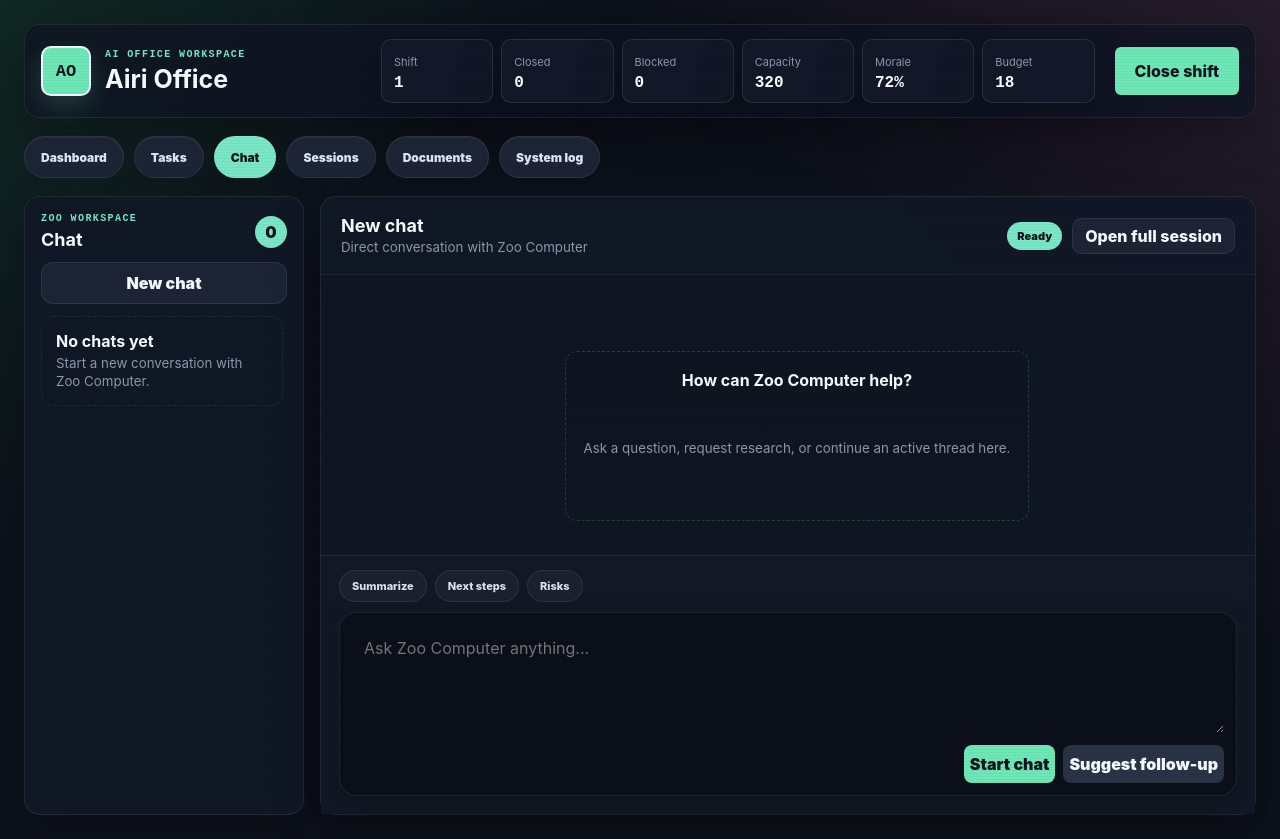
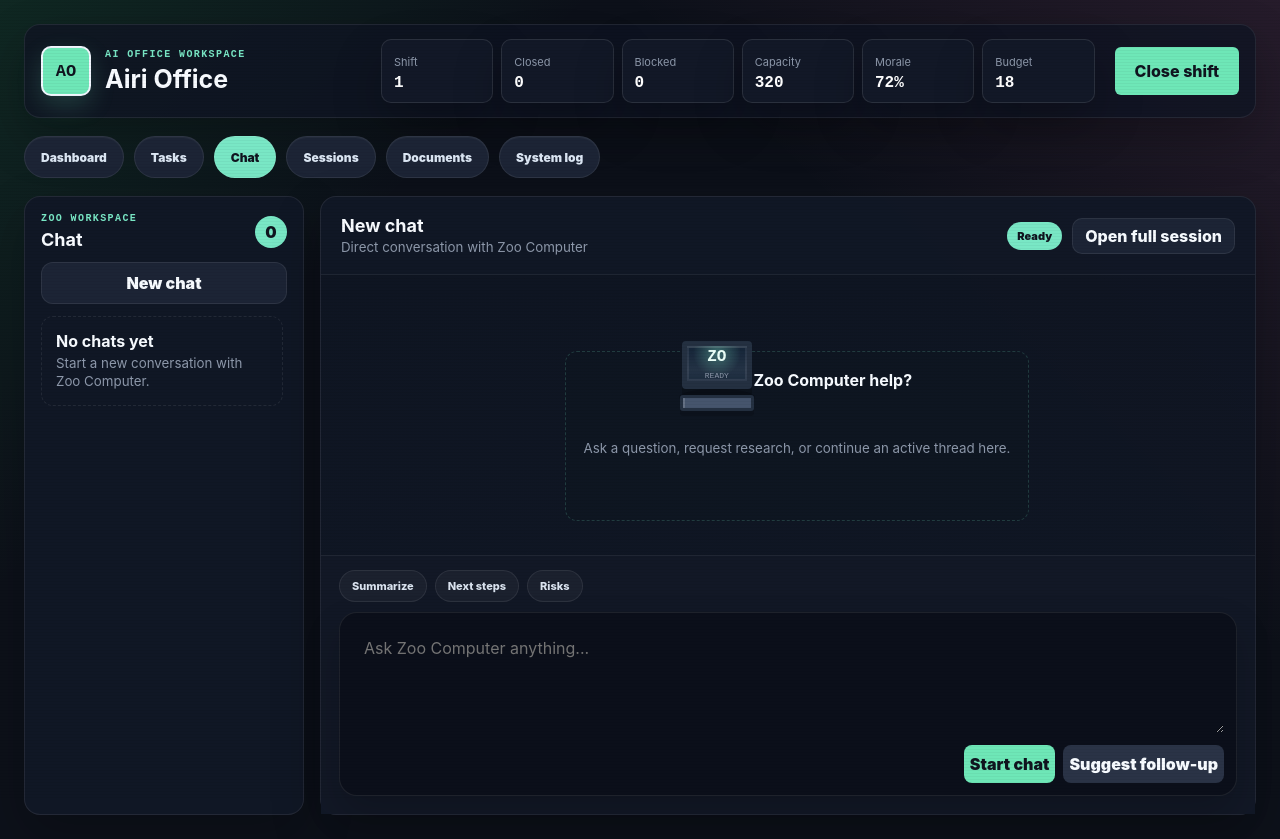
Before and after one commit to ngoc-thu/airi-studio, a React (Vite) app: page / in a window 1280 px wide. Both pictures are taken after a click on the tab "Chat". Built offline with nearby package versions, Linux system fonts and the light colour scheme.

Commit message:
Remove task intake research badge

```diff
--- a/src/App.tsx
+++ b/src/App.tsx
@@ -1210,17 +1210,6 @@ function App() {
               spawnTask()
             }}
           >
-            <div className="composer-flow">
-              <div>
-                <strong>1. Capture the brief</strong>
-                <small>Write the request clearly so Zoo Computer can do the first research pass.</small>
-              </div>
-              <div>
-                <strong>2. Auto-send to research</strong>
-                <small>New tasks go straight to the Zoo Computer, then come back with research context.</small>
-              </div>
-            </div>
-
             <label className="intake-field">
               <span>Request title</span>
               <input
@@ -1565,7 +1554,6 @@ function App() {
                   <p className="eyebrow">Task intake</p>
                   <h3>{taskView === 'zoo-chat' ? 'Direct chat with Zoo Computer' : 'Create task in Tasks tab'}</h3>
                 </div>
-                <span className="load-pill">{taskView === 'zoo-chat' ? 'Chat mode' : 'Zoo research first'}</span>
               </div>
 
               <div className="control-tabs">
@@ -1587,17 +1575,6 @@ function App() {
                   spawnTask()
                 }}
               >
-                <div className="composer-flow">
-                  <div>
-                    <strong>1. Capture the brief</strong>
-                    <small>Create a request here without leaving the Tasks screen.</small>
-                  </div>
-                  <div>
-                    <strong>2. Send to Zoo Computer</strong>
-                    <small>The brief goes straight into research intake, then returns with context for dispatch.</small>
-                  </div>
-                </div>
-
                 <label className="intake-field">
                   <span>Request title</span>
                   <input
@@ -1790,9 +1767,35 @@ function App() {
 
             <section className="chat-conversation-panel">
               <div className="chat-conversation-head">
-                <div>
-                  <h2>{selectedZoSession?.taskLabel ?? 'New chat'}</h2>
-                  <small>{selectedZoSession?.conversationId ? `Session ${selectedZoSession.conversationId}` : 'Direct conversation with Zoo Computer'}</small>
+                <div className="chat-conversation-title">
+                  <div>
+                    <h2>{selectedZoSession?.taskLabel ?? 'New chat'}</h2>
+                    <small>{selectedZoSession?.conversationId ? `Session ${selectedZoSession.conversationId}` : 'Direct conversation with Zoo Computer'}</small>
+                  </div>
+
+                  <div
+                    className={[
+                      'zoo-computer',
+                      'zoo-computer-chat',
+                      selectedZoSession && (selectedZoSession.status === 'sending' || selectedZoSession.status === 'working')
+                        ? 'online'
+                        : '',
+                    ].filter(Boolean).join(' ')}
+                    style={
+                      {
+                        '--zoo-color': selectedZoSession
+                          ? agents.find((agent) => agent.id === selectedZoSession.agentId)?.color
+                          : '#79e7c5',
+                      } as React.CSSProperties
+                    }
+                    aria-hidden="true"
+                  >
+                    <span className="zoo-screen">
+                      <strong>ZO</strong>
+                      <small>{selectedZoSession ? zoStatusLabels[selectedZoSession.status] : 'Ready'}</small>
+                    </span>
+                    <span className="zoo-keyboard" />
+                  </div>
                 </div>
                 <div className="chat-conversation-actions">
                   <span className={`chat-status-pill ${chatSignal === 'working' ? 'working' : ''} ${chatSignal === 'received' ? 'received' : ''}`}>
```
